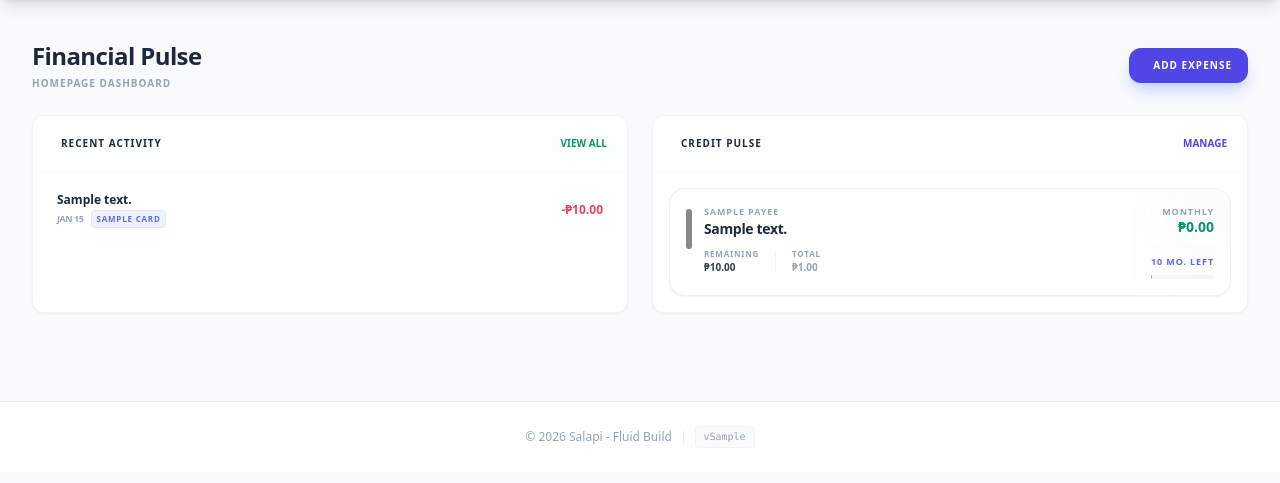
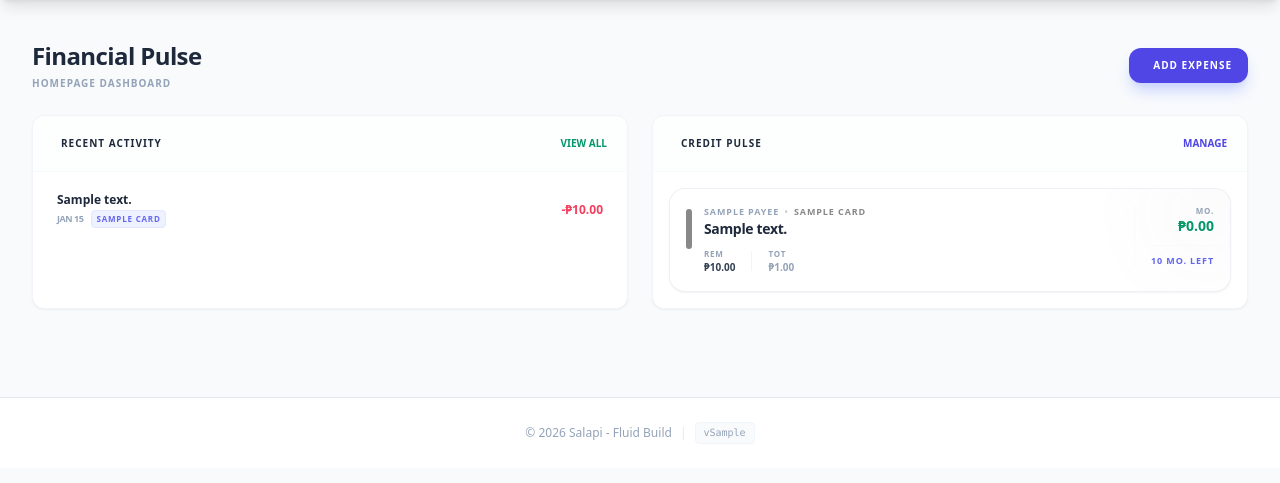
Before and after one commit to leirajyer/financial-tracker, a Python web app: template templates/index.html in a window 1280 px wide. Shown: the part 86-569 px from the top of the page. Run offline with Jinja, Linux system fonts and the light colour scheme; the template is opened without the code that fills it: most values are stand-ins (such as "Sample title", 1, 10 or a date in 2020); some libraries are stand-ins or nearby versions.

Commit message:
UI: Minimized credit pulse, added bank context, removed progress bar

```diff
--- a/templates/installments/summary.html
+++ b/templates/installments/summary.html
@@ -19,10 +19,13 @@
                 <div class="shrink-0 w-1.5 h-10 rounded-full mt-1" style="background-color: {{ card_color }}"></div>
 
                 <div class="flex flex-col">
-                    <div class="flex items-center gap-2 mb-0.5">
-                        <span class="text-[9px] font-black text-slate-400 uppercase tracking-widest">{{ inst.payee.name if inst.payee else 'External' }}</span>
+                    <div class="flex items-center gap-1.5 mb-0.5">
+                        <span class="text-[9px] font-black text-slate-400 uppercase tracking-widest">
+                            {{ inst.payee.name if inst.payee else 'External' }}
+                            {% if inst.card %} <span class="opacity-50 mx-0.5">&bull;</span> <span style="color: {{ card_color }}">{{ inst.card.name }}</span>{% endif %}
+                        </span>
                         {% if months_left <= 1 %}
-                            <span class="px-1.5 py-0.5 rounded-full bg-emerald-100 text-emerald-600 text-[8px] font-black uppercase tracking-widest flex items-center gap-1"><i class="fa-solid fa-check"></i> Final</span>
+                            <span class="ml-1 px-1.5 py-0.5 rounded-full bg-emerald-100 text-emerald-600 text-[8px] font-black uppercase tracking-widest flex items-center gap-1"><i class="fa-solid fa-check"></i> Final</span>
                         {% endif %}
                     </div>
 
@@ -30,12 +33,12 @@
 
                     <div class="flex items-center gap-4 mt-2.5">
                         <div class="flex flex-col">
-                            <span class="text-[8px] font-bold text-slate-400 uppercase tracking-widest">Remaining</span>
+                            <span class="text-[8px] font-bold text-slate-400 uppercase tracking-widest">REM</span>
                             <span class="text-[10px] font-black text-slate-700">₱{{ "{:,.2f}".format(inst.get_remaining_balance()) }}</span>
                         </div>
                         <div class="w-px h-5 bg-slate-100"></div>
                         <div class="flex flex-col">
-                            <span class="text-[8px] font-bold text-slate-400 uppercase tracking-widest">Total</span>
+                            <span class="text-[8px] font-bold text-slate-400 uppercase tracking-widest">TOT</span>
                             <span class="text-[10px] font-black text-slate-400">₱{{ "{:,.2f}".format(inst.total_to_pay or 0.0) }}</span>
                         </div>
                     </div>
@@ -44,16 +47,11 @@
 
             <!-- Right Column: Billed Metrics -->
             <div class="flex flex-col items-end shrink-0 pl-4 border-l border-slate-50">
-                <span class="text-[9px] font-black text-slate-400 uppercase tracking-widest mb-0.5">Monthly</span>
+                <span class="text-[8px] font-black text-slate-400 uppercase tracking-widest mb-0.5">MO.</span>
                 <span class="text-sm font-black text-emerald-600 leading-none">₱{{ "{:,.2f}".format(inst.monthly_payment or 0.0) }}</span>
 
-                <div class="mt-3 flex flex-col items-end gap-1.5 border-t border-slate-50 pt-2 w-full text-right">
-                    <div class="w-full flex justify-between items-center gap-3">
-                        <span class="text-[9px] font-black {{ 'text-orange-500' if months_left > 12 else ('text-emerald-500' if months_left <= 3 else 'text-indigo-500') }} uppercase tracking-widest">{{ months_left }} Mo. Left</span>
-                    </div>
-                    <div class="w-full h-1 bg-slate-100 rounded-full overflow-hidden">
-                        <div class="h-full rounded-full transition-all duration-1000" style="width: {{ progress.percent }}%; background-color: {{ card_color }};"></div>
-                    </div>
+                <div class="mt-3 flex border-t border-slate-50 pt-2 w-full justify-end">
+                    <span class="text-[9px] font-black {{ 'text-orange-500' if months_left > 12 else ('text-emerald-500' if months_left <= 3 else 'text-indigo-500') }} uppercase tracking-widest">{{ months_left }} Mo. Left</span>
                 </div>
             </div>
 
```
